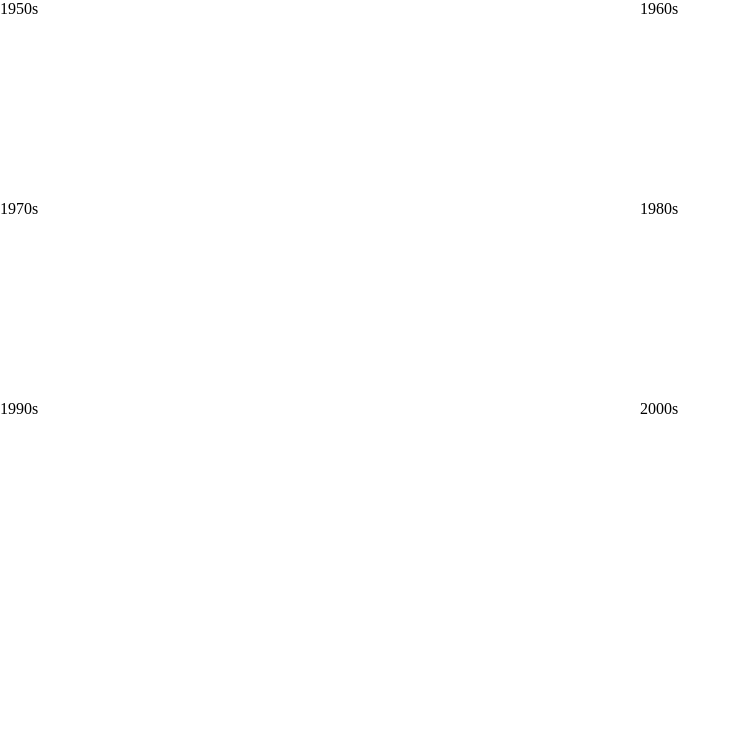
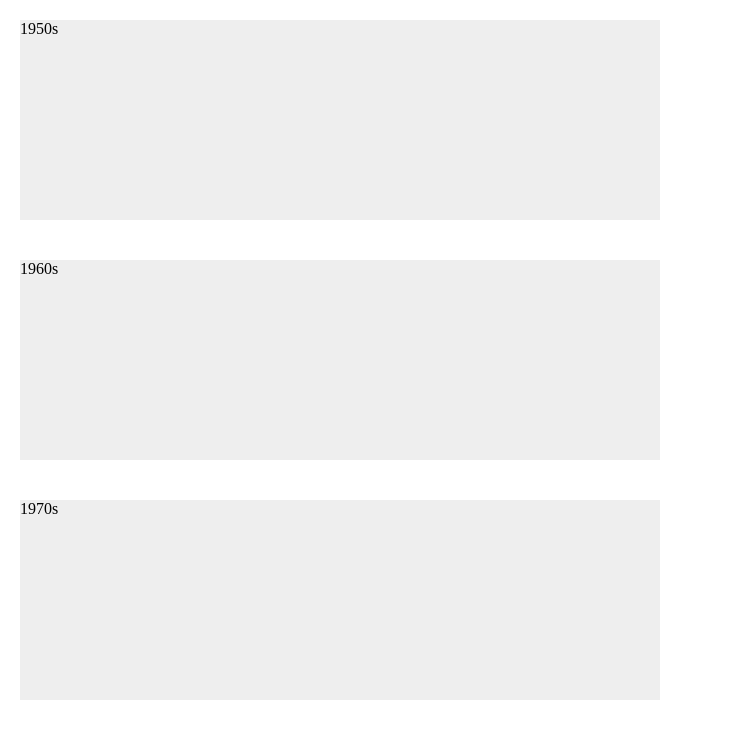
Before and after one commit to narlyio/responsive-101, a plain HTML site: page index.html in a window 1280 px wide. Shown: the top 737 px of the page, without its empty margins (0-740 px from the left). Drawn offline with Linux system fonts and the light colour scheme.

Commit message:
Add background with padding to provide white space around each tile.

```diff
--- a/index.html
+++ b/index.html
@@ -10,6 +10,8 @@
         width: 50%;
         float: left;
         height: 200px;
+        margin: 20px;
+        background-color: #eee;
       }
     </style>
   </head>
```
